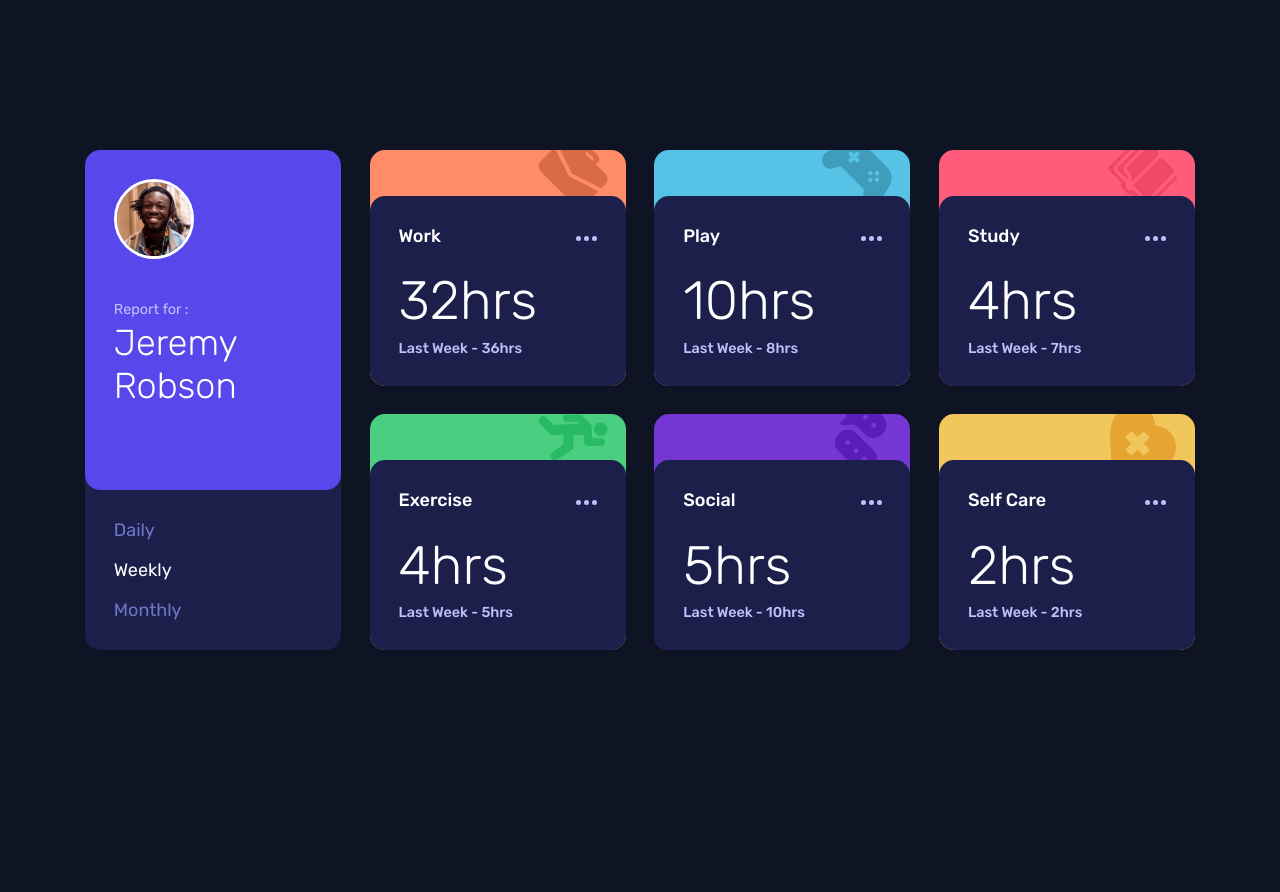
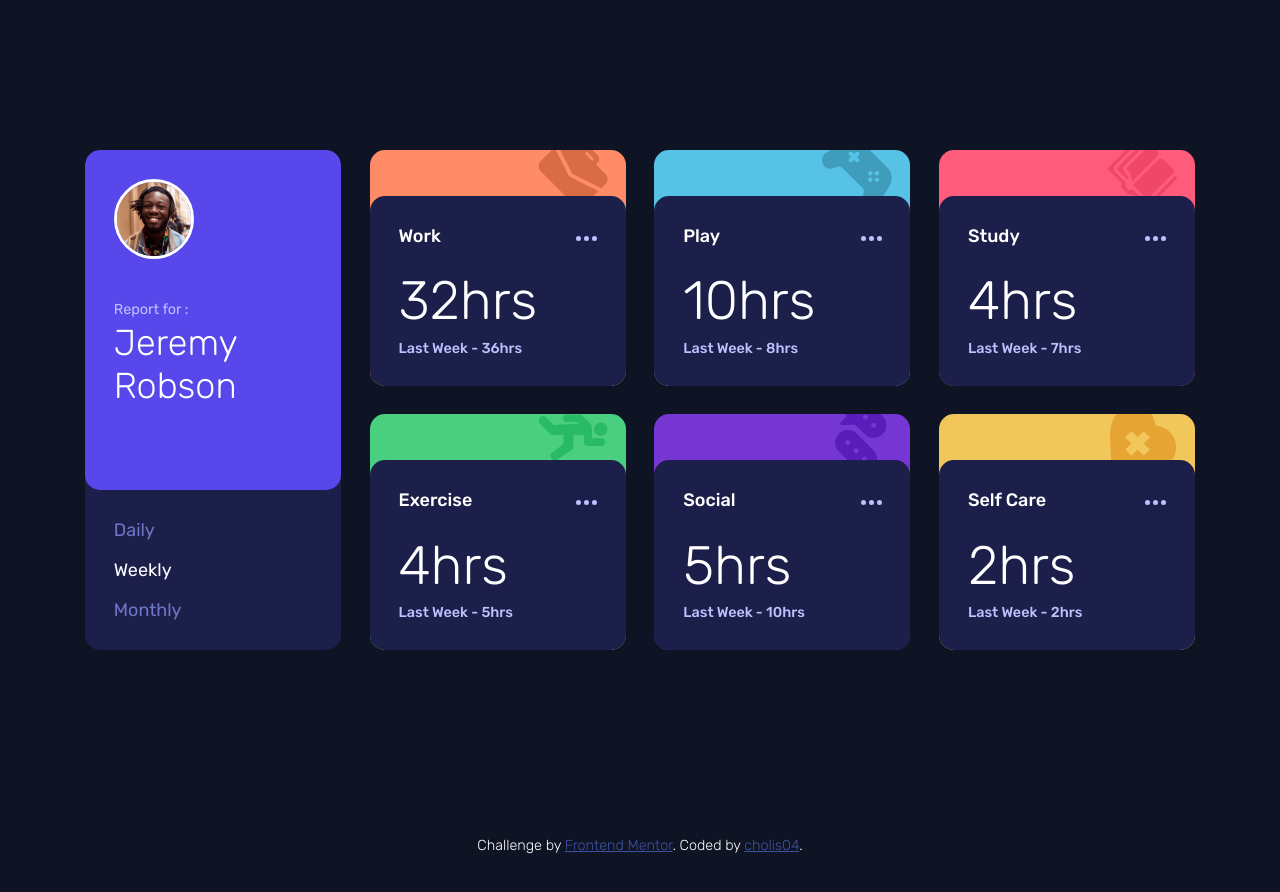
Before and after one commit to cholis04/Time-Tracking-Dashboard, a Gatsby site: page / in a window 1280 px wide. Before the commit the page ends 800 px from the top, so only its background shows below. Built offline with nearby package versions, Linux system fonts and the light colour scheme; Gatsby itself is replaced by a stand-in of ours.

Commit message:
Add Styled Footer

```diff
--- a/package.json
+++ b/package.json
@@ -18,6 +18,7 @@
     "@fontsource/rubik": "^4.5.1",
     "babel-plugin-styled-components": "^2.0.2",
     "gatsby": "^4.6.1",
+    "gatsby-plugin-html-attributes": "^1.0.5",
     "gatsby-plugin-image": "^2.6.0",
     "gatsby-plugin-manifest": "^4.6.0",
     "gatsby-plugin-react-helmet": "^5.6.0",
--- /dev/null
+++ b/src/Components/Footer/index.js
@@ -0,0 +1,56 @@
+import React from 'react';
+
+import styled from 'styled-components';
+
+// Styled Components
+const FooterStyled = styled.footer`
+  margin: 2rem auto;
+`;
+
+const TextFooter = styled.p`
+  width: 100%;
+  max-width: 1440px;
+  margin: 0 auto;
+  text-align: center;
+  font-size: 0.8em;
+  font-weight: 300;
+  line-height: 2em;
+  padding: 0 1em;
+`;
+
+const LinkFooter = styled.a`
+  color: hsl(228, 45%, 44%);
+  transition: color 0.2s ease-in-out;
+
+  &:hover {
+    color: white;
+  }
+`;
+
+function Footer() {
+  return (
+    <FooterStyled>
+      <TextFooter>
+        Challenge by{' '}
+        <LinkFooter
+          href='https://www.frontendmentor.io?ref=challenge'
+          target='_blank'
+          rel='noopener noreferrer'
+        >
+          Frontend Mentor
+        </LinkFooter>
+        . Coded by{' '}
+        <LinkFooter
+          href='https://github.com/cholis04'
+          target='_blank'
+          rel='noopener noreferrer'
+        >
+          cholis04
+        </LinkFooter>
+        .
+      </TextFooter>
+    </FooterStyled>
+  );
+}
+
+export default Footer;
--- a/src/layouts/MainLayout.js
+++ b/src/layouts/MainLayout.js
@@ -1,9 +1,9 @@
 import React from 'react';
-
 import { Helmet } from 'react-helmet';
+import styled from 'styled-components';
 import GlobalStyle from '../styles/globalStyles';
 
-import styled from 'styled-components';
+import Footer from '../components/Footer';
 
 const Main = styled.main`
   margin: 0 auto;
@@ -22,6 +22,7 @@ export default function MainLayout({ children }) {
       </Helmet>
       <GlobalStyle />
       <Main>{children}</Main>
+      <Footer />
     </>
   );
 }
--- a/src/pages/index.js
+++ b/src/pages/index.js
@@ -1,7 +1,8 @@
 import * as React from 'react';
-import Main from '../components/Main';
 
 import MainLayout from '../layouts/MainLayout';
+
+import Main from '../components/Main';
 
 // markup
 const IndexPage = () => {
```
Also changed, not shown: 1 other file.
